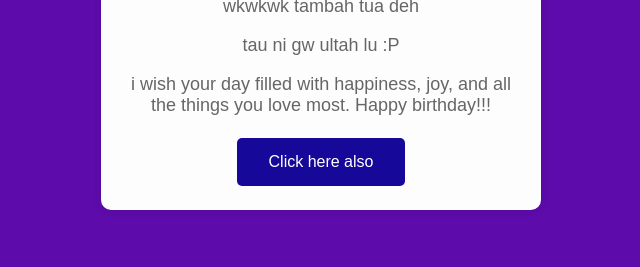
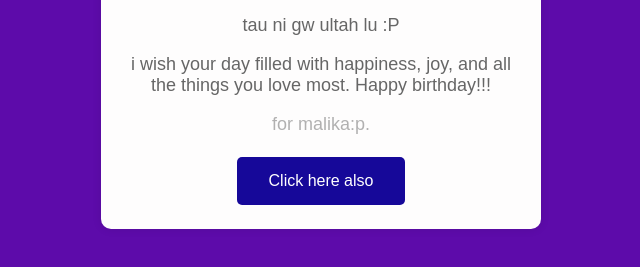
Before and after one commit to lemonzena/birthday, a plain HTML site: page index.html in a window 1280 px wide. Shown: the part 347-614 px from the top of the page, without its empty margins (319-959 px from the left). Drawn offline with Linux system fonts and the light colour scheme.

Commit message:
Update index.html

```diff
--- a/index.html
+++ b/index.html
@@ -43,6 +43,9 @@
             cursor: pointer;
             border-radius: 5px;
         }
+        .less-visible {
+        opacity: 0.5;
+        }
     </style>
 </head>
 <body>
@@ -51,6 +54,7 @@
         <p>wkwkwk tambah tua deh</p>
         <p>tau ni gw ultah lu :P</p>
         <p>i wish your day filled with happiness, joy, and all the things you love most. Happy birthday!!!</p>
+        <p class="less-visible">for malika:p.</p>
         <button class="button" onclick="window.location.href='https://lemonzena.github.io/valentineges/'">Click here also</button>
     </div>
 </body>
```
